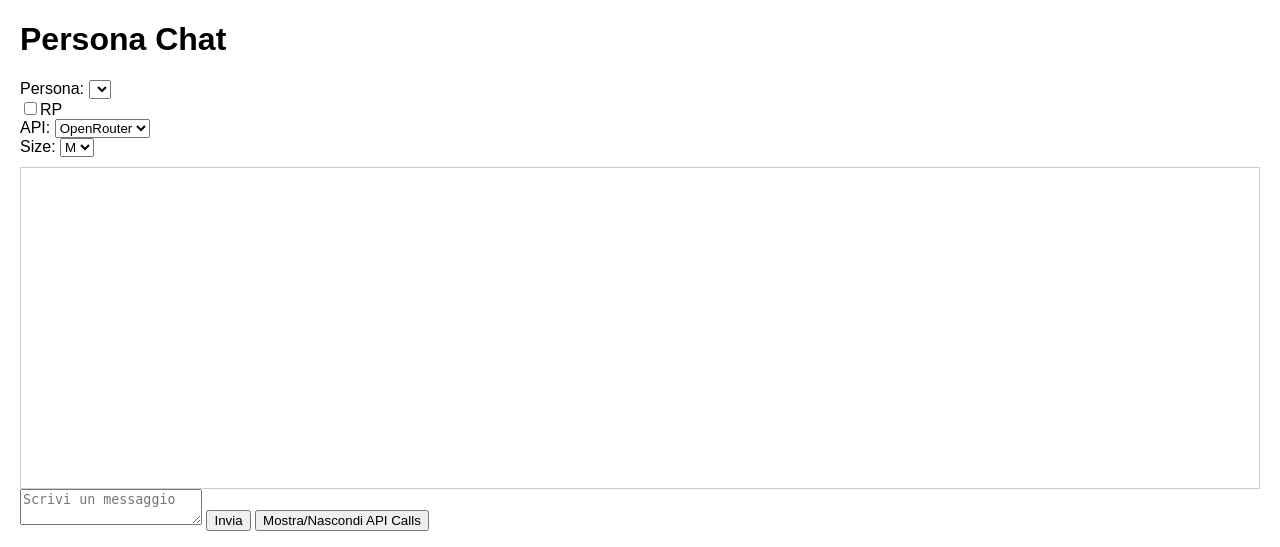
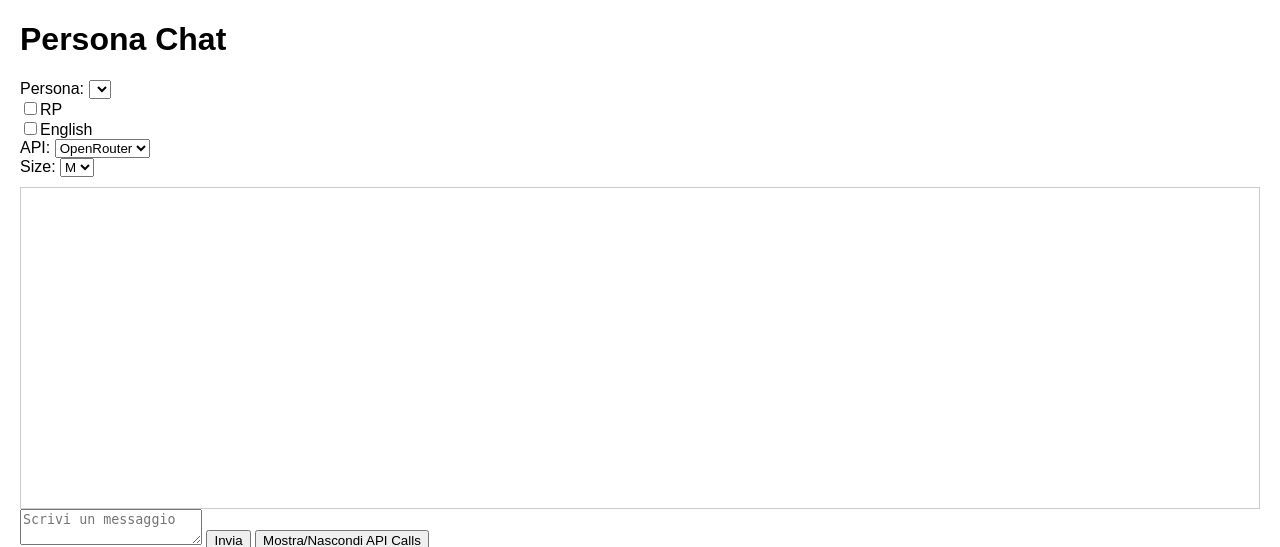
Before and after one commit to Korialstrasz2/ApiCodeHelper, a Django app: page /chat/ in a window 1280 px wide. Shown: the top 547 px of the page. Run offline with Django 5.2, Linux system fonts and the light colour scheme; data that the repository does not hold is empty.

Commit message:
Add English persona toggle

```diff
--- a/welcome/chatbot_utils.py
+++ b/welcome/chatbot_utils.py
@@ -32,7 +32,10 @@
 
 def personas_list(request):
     master_mode = request.GET.get("master") == "true"
+    inglese_param = request.GET.get("inglese")
     qs = Persona.objects.all()
+    if inglese_param is not None:
+        qs = qs.filter(inglese=inglese_param.lower() == "true")
     if not master_mode:
         qs = qs.filter(ristretto=False)
     data = [
--- a/welcome/templates/welcome/chat.html
+++ b/welcome/templates/welcome/chat.html
@@ -18,6 +18,9 @@
     </div>
     <div>
         <label><input type="checkbox" id="rp-checkbox" />RP</label>
+    </div>
+    <div>
+        <label><input type="checkbox" id="english-checkbox" />English</label>
     </div>
     <div id="persona-error" style="color: red;"></div>
     <div>
@@ -46,9 +49,11 @@
 
     <script>
     async function loadPersonas() {
-        const res = await fetch('/api/personas/');
+        const english = document.getElementById('english-checkbox').checked;
+        const res = await fetch(`/api/personas/?inglese=${english}`);
         const data = await res.json();
         const select = document.getElementById('persona-select');
+        select.innerHTML = '';
         let coderFound = false;
         data.personas.forEach(p => {
             const opt = document.createElement('option');
@@ -60,8 +65,11 @@
             }
             select.appendChild(opt);
         });
+        const errDiv = document.getElementById('persona-error');
         if (!coderFound) {
-            document.getElementById('persona-error').textContent = 'Persona Coder non trovata';
+            errDiv.textContent = 'Persona Coder non trovata';
+        } else {
+            errDiv.textContent = '';
         }
     }
 
@@ -124,6 +132,7 @@
             document.getElementById('size-select').value = 'l';
         }
     });
+    document.getElementById('english-checkbox').addEventListener('change', loadPersonas);
     loadPersonas();
     </script>
 </body>
```
